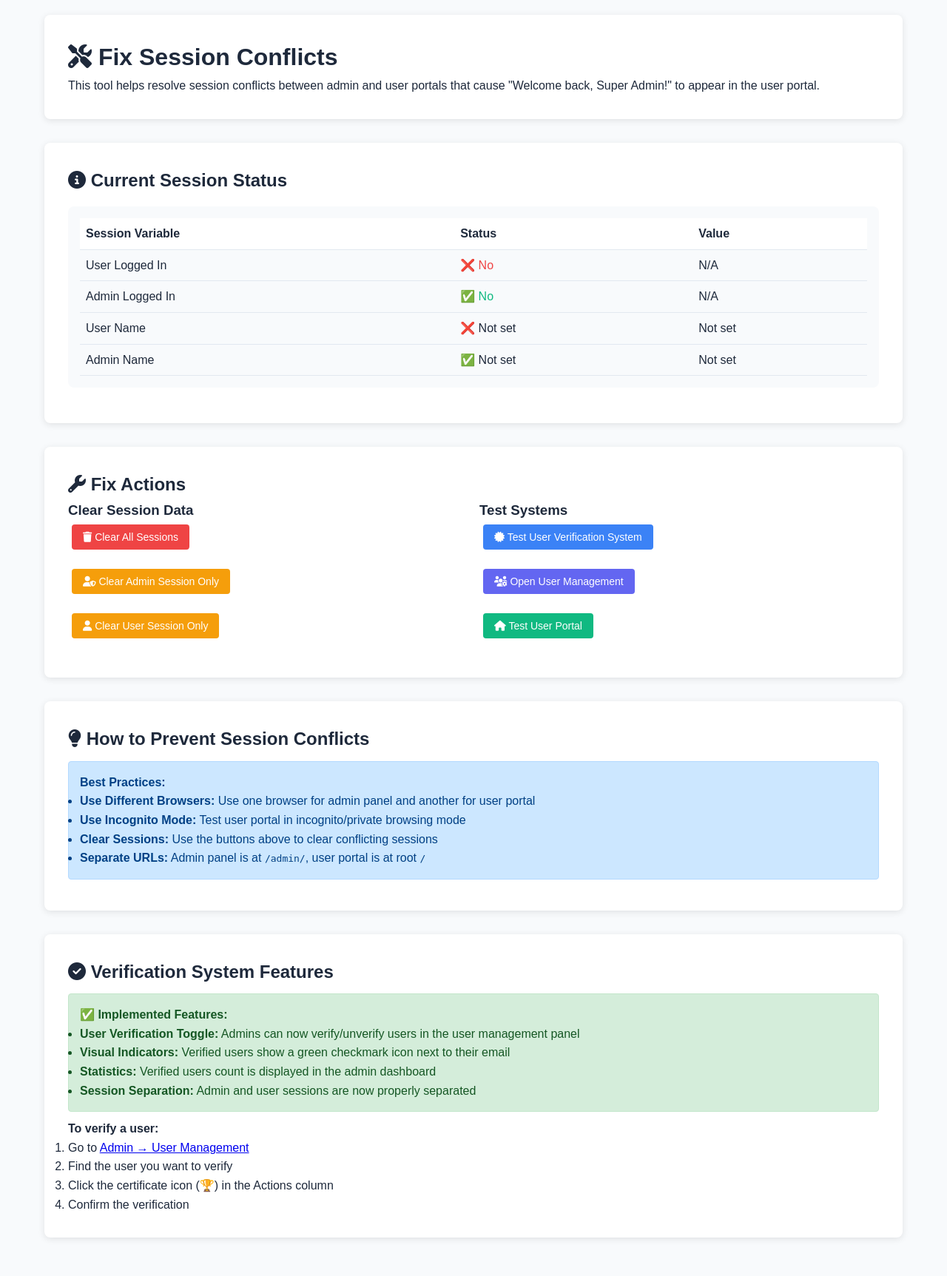
After one commit to nxrninja/ClickBasket, a PHP site: page /ClickBasket/fix_session_conflicts.php in a window 1280 px wide. The commit adds this page. Shown: the whole page at 74% size. Run offline with PHP 8.4, Linux system fonts and the light colour scheme.

Commit message:
Fix session conflicts and add user verification toggle
Introduces functions to clear admin and user session data to prevent session conflicts between portals. Adds a user verification toggle feature in the admin user management panel. Includes a new fix_session_conflicts.php tool for resolving session issues and testing verification. Updates login logic to clear conflicting sessions on login.

```diff
--- a/admin/login.php
+++ b/admin/login.php
@@ -40,6 +40,9 @@ if ($_SERVER['REQUEST_METHOD'] === 'POST') {
             $admin = $stmt->fetch(PDO::FETCH_ASSOC);
 
             if ($admin && password_verify($password, $admin['password'])) {
+                // Clear any user session data to prevent conflicts
+                clear_user_session();
+
                 // Set admin session
                 $_SESSION['admin_id'] = $admin['id'];
                 $_SESSION['admin_name'] = $admin['name'];
--- a/config/config.php
+++ b/config/config.php
@@ -91,6 +91,26 @@ function get_admin_name() {
     return $_SESSION['admin_name'] ?? 'Admin';
 }
 
+// Clear admin session data when user logs in
+function clear_admin_session() {
+    unset($_SESSION['admin_id']);
+    unset($_SESSION['admin_name']);
+    unset($_SESSION['admin_email']);
+    unset($_SESSION['admin_role']);
+}
+
+// Clear user session data when admin logs in
+function clear_user_session() {
+    unset($_SESSION['user_id']);
+    unset($_SESSION['user_name']);
+    unset($_SESSION['user_email']);
+}
+
+// Get user name for display
+function get_user_name() {
+    return $_SESSION['user_name'] ?? 'User';
+}
+
 function get_admin_role() {
     return $_SESSION['admin_role'] ?? 'admin';
 }
--- /dev/null
+++ b/fix_session_conflicts.php
@@ -0,0 +1,243 @@
+<?php
+/**
+ * Fix Session Conflicts Between Admin and User Portals
+ * This script addresses the issue where "Welcome back, Super Admin!"
+ * appears in the user portal due to session conflicts.
+ */
+
+$page_title = 'Fix Session Conflicts - ClickBasket';
+require_once 'config/config.php';
+
+$messages = [];
+$errors = [];
+
+// Handle actions
+if ($_SERVER['REQUEST_METHOD'] === 'POST') {
+    $action = $_POST['action'] ?? '';
+
+    if ($action === 'clear_all_sessions') {
+        // Clear all session data
+        session_destroy();
+        session_start();
+        $messages[] = '✅ All session data cleared successfully!';
+    }
+
+    if ($action === 'clear_admin_session') {
+        clear_admin_session();
+        $messages[] = '✅ Admin session data cleared!';
+    }
+
+    if ($action === 'clear_user_session') {
+        clear_user_session();
+        $messages[] = '✅ User session data cleared!';
+    }
+
+    if ($action === 'test_verification') {
+        try {
+            $database = new Database();
+            $db = $database->getConnection();
+
+            // Test if we can update user verification
+            $test_query = "SELECT id, name, email, is_verified FROM users LIMIT 1";
+            $stmt = $db->prepare($test_query);
+            $stmt->execute();
+            $test_user = $stmt->fetch(PDO::FETCH_ASSOC);
+
+            if ($test_user) {
+                $messages[] = "✅ User verification system is working! Test user: " . htmlspecialchars($test_user['name']) . " (Verified: " . ($test_user['is_verified'] ? 'Yes' : 'No') . ")";
+            } else {
+                $errors[] = "❌ No users found in database to test verification system.";
+            }
+        } catch (Exception $e) {
+            $errors[] = "❌ Database error: " . $e->getMessage();
+        }
+    }
+}
+
+// Check current session state
+$session_info = [
+    'user_logged_in' => is_logged_in(),
+    'admin_logged_in' => is_admin_logged_in(),
+    'user_id' => get_current_user_id(),
+    'admin_id' => get_current_admin_id(),
+    'user_name' => $_SESSION['user_name'] ?? 'Not set',
+    'admin_name' => $_SESSION['admin_name'] ?? 'Not set'
+];
+?>
+
+<!DOCTYPE html>
+<html lang="en">
+<head>
+    <meta charset="UTF-8">
+    <meta name="viewport" content="width=device-width, initial-scale=1.0">
+    <title><?php echo htmlspecialchars($page_title); ?></title>
+    <link rel="stylesheet" href="<?php echo SITE_URL; ?>/assets/css/style.css">
+    <link rel="stylesheet" href="https://cdnjs.cloudflare.com/ajax/libs/font-awesome/6.4.0/css/all.min.css">
+    <style>
+        body { font-family: Arial, sans-serif; max-width: 1200px; margin: 0 auto; padding: 20px; background: var(--bg-secondary); }
+        .container { background: var(--bg-primary); border-radius: 0.5rem; padding: 2rem; margin-bottom: 2rem; box-shadow: 0 2px 10px rgba(0,0,0,0.1); }
+        h1, h2, h3 { color: var(--text-primary); }
+        .alert { padding: 15px; margin: 10px 0; border-radius: 4px; }
+        .alert-success { background: #d4edda; border: 1px solid #c3e6cb; color: #155724; }
+        .alert-danger { background: #f8d7da; border: 1px solid #f5c6cb; color: #721c24; }
+        .alert-info { background: #cce7ff; border: 1px solid #b3d9ff; color: #004085; }
+        .btn { padding: 10px 15px; margin: 5px; text-decoration: none; border-radius: 4px; border: none; cursor: pointer; display: inline-block; }
+        .btn-primary { background: var(--primary-color); color: white; }
+        .btn-danger { background: var(--danger-color); color: white; }
+        .btn-warning { background: var(--warning-color); color: white; }
+        .btn-success { background: var(--success-color); color: white; }
+        .btn-info { background: var(--info-color); color: white; }
+        .session-info { background: var(--bg-secondary); padding: 1rem; border-radius: 0.5rem; margin: 1rem 0; }
+        .session-info table { width: 100%; border-collapse: collapse; }
+        .session-info th, .session-info td { padding: 0.5rem; text-align: left; border-bottom: 1px solid var(--border-color); }
+        .session-info th { background: var(--bg-primary); font-weight: bold; }
+        .status-good { color: var(--success-color); }
+        .status-bad { color: var(--danger-color); }
+        .status-warning { color: var(--warning-color); }
+    </style>
+</head>
+<body>
+    <div class="container">
+        <h1><i class="fas fa-tools"></i> Fix Session Conflicts</h1>
+        <p>This tool helps resolve session conflicts between admin and user portals that cause "Welcome back, Super Admin!" to appear in the user portal.</p>
+
+        <?php foreach ($messages as $message): ?>
+            <div class="alert alert-success"><?php echo $message; ?></div>
+        <?php endforeach; ?>
+
+        <?php foreach ($errors as $error): ?>
+            <div class="alert alert-danger"><?php echo $error; ?></div>
+        <?php endforeach; ?>
+    </div>
+
+    <div class="container">
+        <h2><i class="fas fa-info-circle"></i> Current Session Status</h2>
+        <div class="session-info">
+            <table>
+                <tr>
+                    <th>Session Variable</th>
+                    <th>Status</th>
+                    <th>Value</th>
+                </tr>
+                <tr>
+                    <td>User Logged In</td>
+                    <td class="<?php echo $session_info['user_logged_in'] ? 'status-good' : 'status-bad'; ?>">
+                        <?php echo $session_info['user_logged_in'] ? '✅ Yes' : '❌ No'; ?>
+                    </td>
+                    <td><?php echo $session_info['user_logged_in'] ? 'ID: ' . $session_info['user_id'] : 'N/A'; ?></td>
+                </tr>
+                <tr>
+                    <td>Admin Logged In</td>
+                    <td class="<?php echo $session_info['admin_logged_in'] ? 'status-warning' : 'status-good'; ?>">
+                        <?php echo $session_info['admin_logged_in'] ? '⚠️ Yes (May cause conflicts)' : '✅ No'; ?>
+                    </td>
+                    <td><?php echo $session_info['admin_logged_in'] ? 'ID: ' . $session_info['admin_id'] : 'N/A'; ?></td>
+                </tr>
+                <tr>
+                    <td>User Name</td>
+                    <td><?php echo $session_info['user_name'] !== 'Not set' ? '✅ Set' : '❌ Not set'; ?></td>
+                    <td><?php echo htmlspecialchars($session_info['user_name']); ?></td>
+                </tr>
+                <tr>
+                    <td>Admin Name</td>
+                    <td><?php echo $session_info['admin_name'] !== 'Not set' ? '⚠️ Set' : '✅ Not set'; ?></td>
+                    <td><?php echo htmlspecialchars($session_info['admin_name']); ?></td>
+                </tr>
+            </table>
+        </div>
+
+        <?php if ($session_info['user_logged_in'] && $session_info['admin_logged_in']): ?>
+            <div class="alert alert-danger">
+                <strong>⚠️ Session Conflict Detected!</strong><br>
+                Both user and admin sessions are active. This can cause the "Welcome back, Super Admin!" message to appear in the user portal.
+            </div>
+        <?php endif; ?>
+    </div>
+
+    <div class="container">
+        <h2><i class="fas fa-wrench"></i> Fix Actions</h2>
+
+        <div style="display: grid; grid-template-columns: repeat(auto-fit, minmax(300px, 1fr)); gap: 1rem;">
+            <div>
+                <h3>Clear Session Data</h3>
+                <form method="POST" style="margin-bottom: 1rem;">
+                    <input type="hidden" name="action" value="clear_all_sessions">
+                    <button type="submit" class="btn btn-danger" onclick="return confirm('Clear all session data? You will need to log in again.')">
+                        <i class="fas fa-trash"></i> Clear All Sessions
+                    </button>
+                </form>
+
+                <form method="POST" style="margin-bottom: 1rem;">
+                    <input type="hidden" name="action" value="clear_admin_session">
+                    <button type="submit" class="btn btn-warning">
+                        <i class="fas fa-user-shield"></i> Clear Admin Session Only
+                    </button>
+                </form>
+
+                <form method="POST" style="margin-bottom: 1rem;">
+                    <input type="hidden" name="action" value="clear_user_session">
+                    <button type="submit" class="btn btn-warning">
+                        <i class="fas fa-user"></i> Clear User Session Only
+                    </button>
+                </form>
+            </div>
+
+            <div>
+                <h3>Test Systems</h3>
+                <form method="POST" style="margin-bottom: 1rem;">
+                    <input type="hidden" name="action" value="test_verification">
+                    <button type="submit" class="btn btn-info">
+                        <i class="fas fa-certificate"></i> Test User Verification System
+                    </button>
+                </form>
+
+                <div style="margin-top: 1rem;">
+                    <a href="<?php echo SITE_URL; ?>/admin/users.php" class="btn btn-primary" target="_blank">
+                        <i class="fas fa-users-cog"></i> Open User Management
+                    </a>
+                </div>
+
+                <div style="margin-top: 1rem;">
+                    <a href="<?php echo SITE_URL; ?>/index.php" class="btn btn-success" target="_blank">
+                        <i class="fas fa-home"></i> Test User Portal
+                    </a>
+                </div>
+            </div>
+        </div>
+    </div>
+
+    <div class="container">
+        <h2><i class="fas fa-lightbulb"></i> How to Prevent Session Conflicts</h2>
+        <div class="alert alert-info">
+            <h4>Best Practices:</h4>
+            <ul>
+                <li><strong>Use Different Browsers:</strong> Use one browser for admin panel and another for user portal</li>
+                <li><strong>Use Incognito Mode:</strong> Test user portal in incognito/private browsing mode</li>
+                <li><strong>Clear Sessions:</strong> Use the buttons above to clear conflicting sessions</li>
+                <li><strong>Separate URLs:</strong> Admin panel is at <code>/admin/</code>, user portal is at root <code>/</code></li>
+            </ul>
+        </div>
+    </div>
+
+    <div class="container">
+        <h2><i class="fas fa-check-circle"></i> Verification System Features</h2>
+        <div class="alert alert-success">
+            <h4>✅ Implemented Features:</h4>
+            <ul>
+                <li><strong>User Verification Toggle:</strong> Admins can now verify/unverify users in the user management panel</li>
+                <li><strong>Visual Indicators:</strong> Verified users show a green checkmark icon next to their email</li>
+                <li><strong>Statistics:</strong> Verified users count is displayed in the admin dashboard</li>
+                <li><strong>Session Separation:</strong> Admin and user sessions are now properly separated</li>
+            </ul>
+        </div>
+
+        <p><strong>To verify a user:</strong></p>
+        <ol>
+            <li>Go to <a href="<?php echo SITE_URL; ?>/admin/users.php" target="_blank">Admin → User Management</a></li>
+            <li>Find the user you want to verify</li>
+            <li>Click the certificate icon (🏆) in the Actions column</li>
+            <li>Confirm the verification</li>
+        </ol>
+    </div>
+</body>
+</html>
--- a/login.php
+++ b/login.php
@@ -27,6 +27,9 @@ if ($_SERVER['REQUEST_METHOD'] === 'POST') {
 
         // Attempt login
         if ($user->login()) {
+            // Clear any admin session data to prevent conflicts
+            clear_admin_session();
+
             // Set session variables
             $_SESSION['user_id'] = $user->id;
             $_SESSION['user_name'] = $user->name;
```
Also changed, not shown: admin/users.php (+29 -2 lines).
